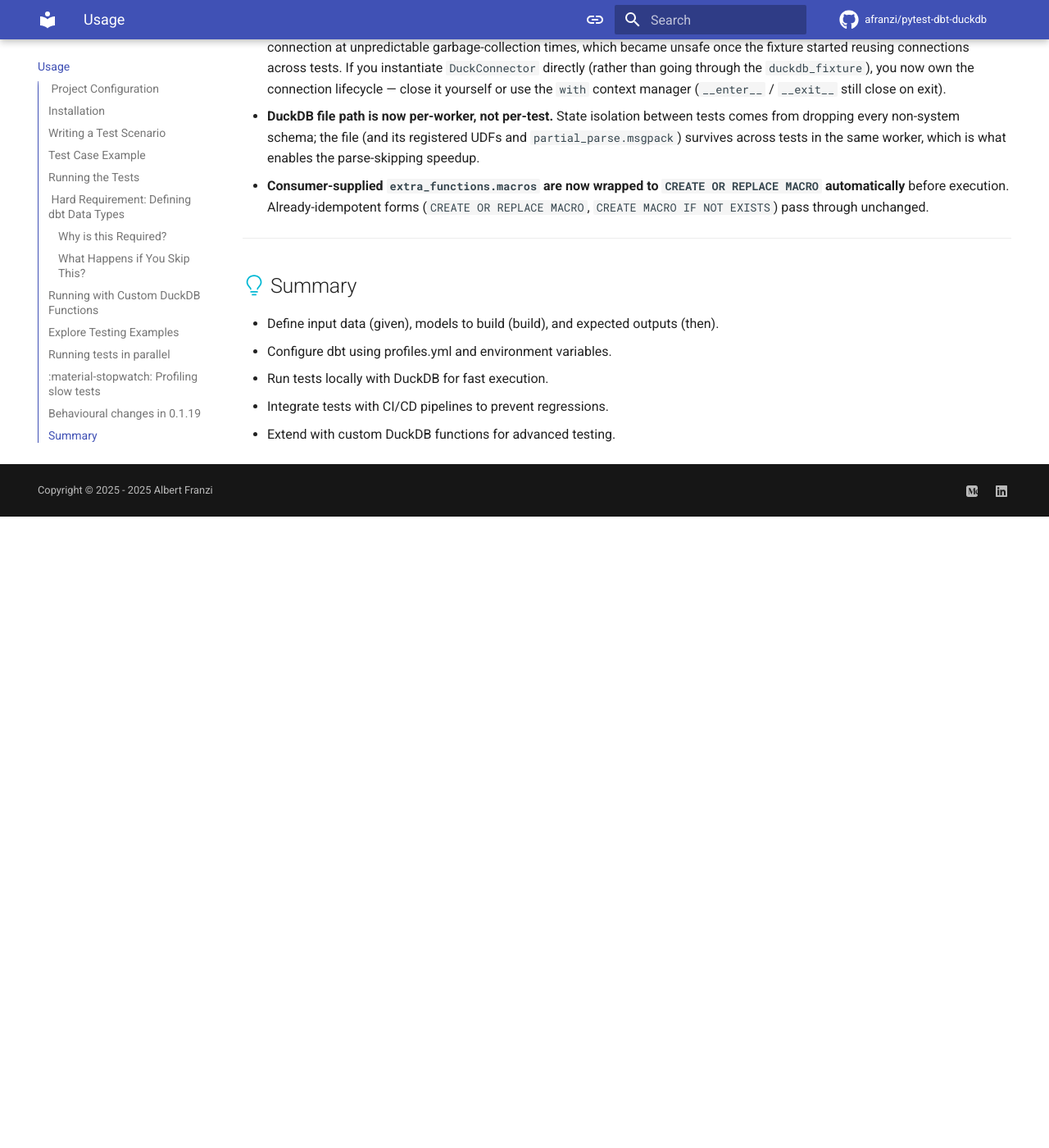
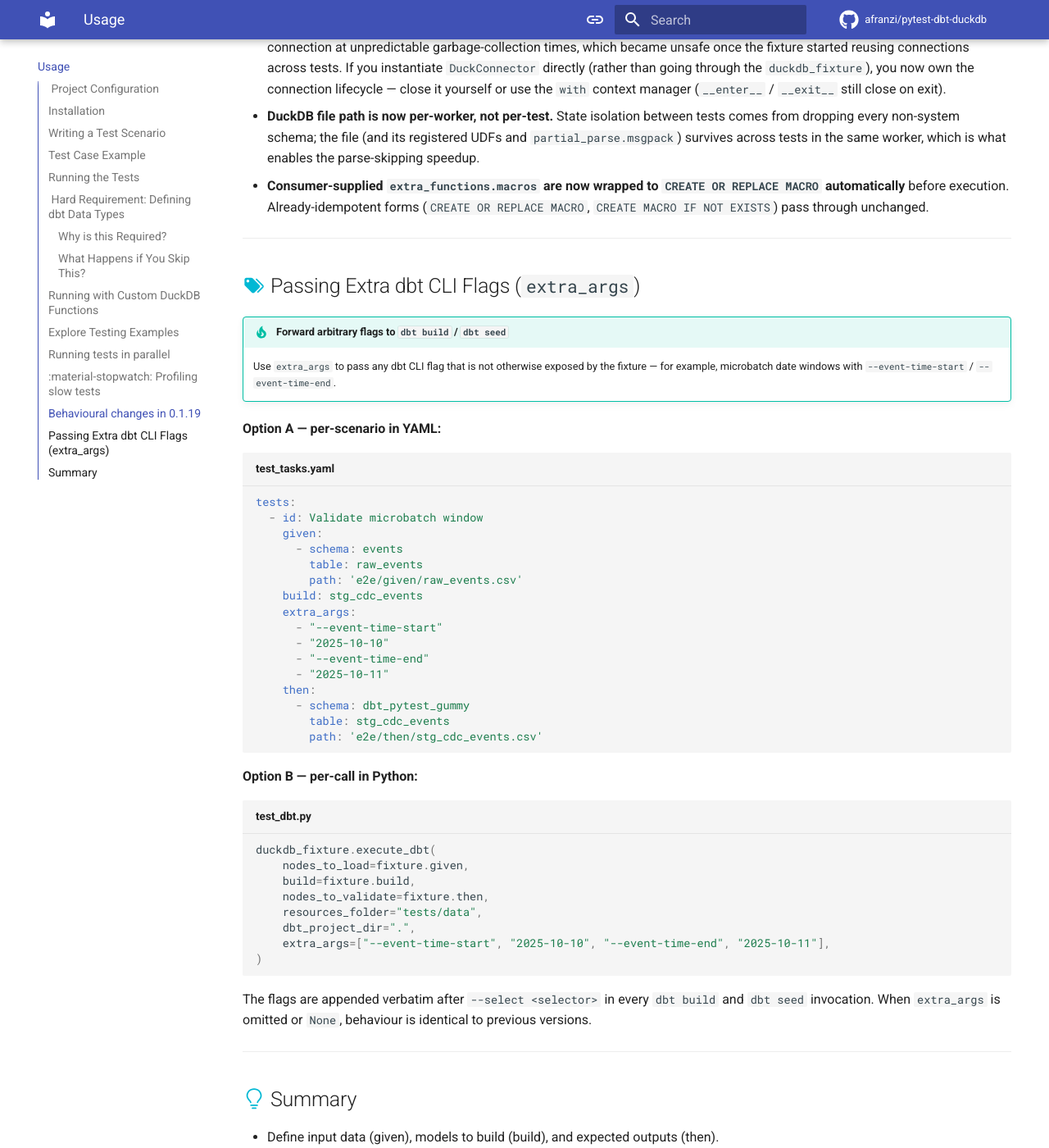
Before and after one commit to afranzi/pytest-dbt-duckdb, an MkDocs documentation site: the page built from docs/usage.md, in a window 1280 px wide and 1400 px high, scrolled down 6307 px. Shown: the whole window at 82% size. Built offline with MkDocs 1.6.1 and Material for MkDocs 9.7.7, drawn with Linux system fonts in a browser that asks for light colours; comment, search, counter and statistics services are not loaded; before the commit the page ends 6937 px from its top, so only the background shows below that.

Commit message:
feat: extra_args passthrough for dbt CLI flags (0.1.20) (#6)
* feat: pass extra_args (dbt CLI flags) through execute_dbt and TestFixture

Co-Authored-By: Claude Opus 4.8 (1M context) <noreply@anthropic.com>

* docs: document extra_args; bump version to 0.1.20

Co-Authored-By: Claude Opus 4.8 (1M context) <noreply@anthropic.com>

* fix: forward extra_args in example fixture and DbtValidator.execute_dbt

- test_dummy.py example now forwards fixture.extra_args (the documented YAML
  path was silently dropped for anyone copying it)
- thread extra_args through the unused DbtValidator.execute_dbt for consistency
- add test_extra_args_appended_to_seed plus a strict length assert on the
  build test, and document the __new__ bypass in the test helper

Co-Authored-By: Claude Opus 4.8 (1M context) <noreply@anthropic.com>

* docs: clarify extra_args is forwarded to both dbt seed and dbt build

Co-Authored-By: Claude Opus 4.8 (1M context) <noreply@anthropic.com>

---------

Co-authored-by: Claude Opus 4.8 (1M context) <noreply@anthropic.com>

````diff
--- a/docs/usage.md
+++ b/docs/usage.md
@@ -266,6 +266,53 @@ reflects the wall time inside `DbtValidator.validate` (sub-stages aren't double-
 
 ---
 
+## :material-tag-multiple: Passing Extra dbt CLI Flags (`extra_args`)
+
+!!! tip "Forward arbitrary flags to `dbt build` / `dbt seed`"
+    Use `extra_args` to pass any dbt CLI flag that is not otherwise exposed by the
+    fixture — for example, microbatch date windows with `--event-time-start` /
+    `--event-time-end`.
+
+**Option A — per-scenario in YAML:**
+
+```yaml title="test_tasks.yaml"
+tests:
+  - id: Validate microbatch window
+    given:
+      - schema: events
+        table: raw_events
+        path: 'e2e/given/raw_events.csv'
+    build: stg_cdc_events
+    extra_args:
+      - "--event-time-start"
+      - "2025-10-10"
+      - "--event-time-end"
+      - "2025-10-11"
+    then:
+      - schema: dbt_pytest_gummy
+        table: stg_cdc_events
+        path: 'e2e/then/stg_cdc_events.csv'
+```
+
+**Option B — per-call in Python:**
+
+```python title="test_dbt.py"
+duckdb_fixture.execute_dbt(
+    nodes_to_load=fixture.given,
+    build=fixture.build,
+    nodes_to_validate=fixture.then,
+    resources_folder="tests/data",
+    dbt_project_dir=".",
+    extra_args=["--event-time-start", "2025-10-10", "--event-time-end", "2025-10-11"],
+)
+```
+
+The flags are appended verbatim after `--select <selector>` in every `dbt build`
+and `dbt seed` invocation. When `extra_args` is omitted or `None`, behaviour is
+identical to previous versions.
+
+---
+
 ## :octicons-light-bulb-24: Summary
 - Define input data (given), models to build (build), and expected outputs (then).
 - Configure dbt using profiles.yml and environment variables.
--- a/pyproject.toml
+++ b/pyproject.toml
@@ -1,6 +1,6 @@
 [project]
 name = "pytest-dbt-duckdb"
-version = "0.1.19"
+version = "0.1.20"
 description = "Fearless testing for dbt models, powered by DuckDB."
 readme = "README.md"
 requires-python = ">=3.11"
````
Also changed, not shown: README.md (+1 -0 lines), 5 other files.
